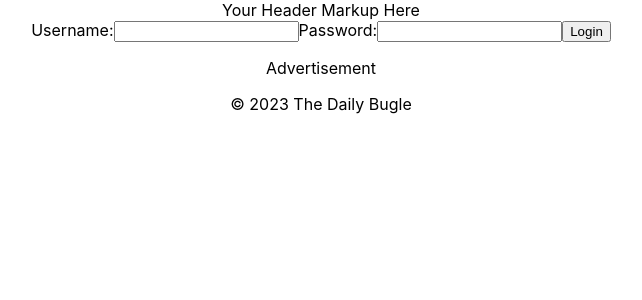
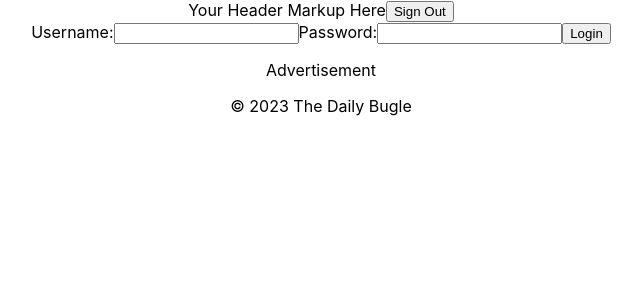
Before and after one commit to glendonC/dailyBugle, a React (Create React App) app in the folder frontend/: page /login in a window 1280 px wide. Shown: the top 300 px of the page, without its empty margins (319-961 px from the left). Built offline with nearby package versions, Linux system fonts and the light colour scheme.

Commit message:
Add sign out button

```diff
--- a/frontend/src/components/Header/Header.js
+++ b/frontend/src/components/Header/Header.js
@@ -1,8 +1,23 @@
 import React from 'react';
+import { useHistory } from 'react-router-dom'; // If you are using react-router
 
-// Assuming you have a functional component
 const Header = () => {
-  return <div>Your Header Markup Here</div>;
+  const history = useHistory();
+
+  const handleSignout = () => {
+    // Clear authentication tokens or session data here
+    localStorage.removeItem('token'); // Example if you're using localStorage
+
+    // Redirect to login page or home page
+    history.push('/login');
+  };
+
+  return (
+    <div>
+      Your Header Markup Here
+      <button onClick={handleSignout}>Sign Out</button>
+    </div>
+  );
 };
 
 export default Header;
```
Also changed, not shown: 1 other file (tests, documents, lock files or other folders).
